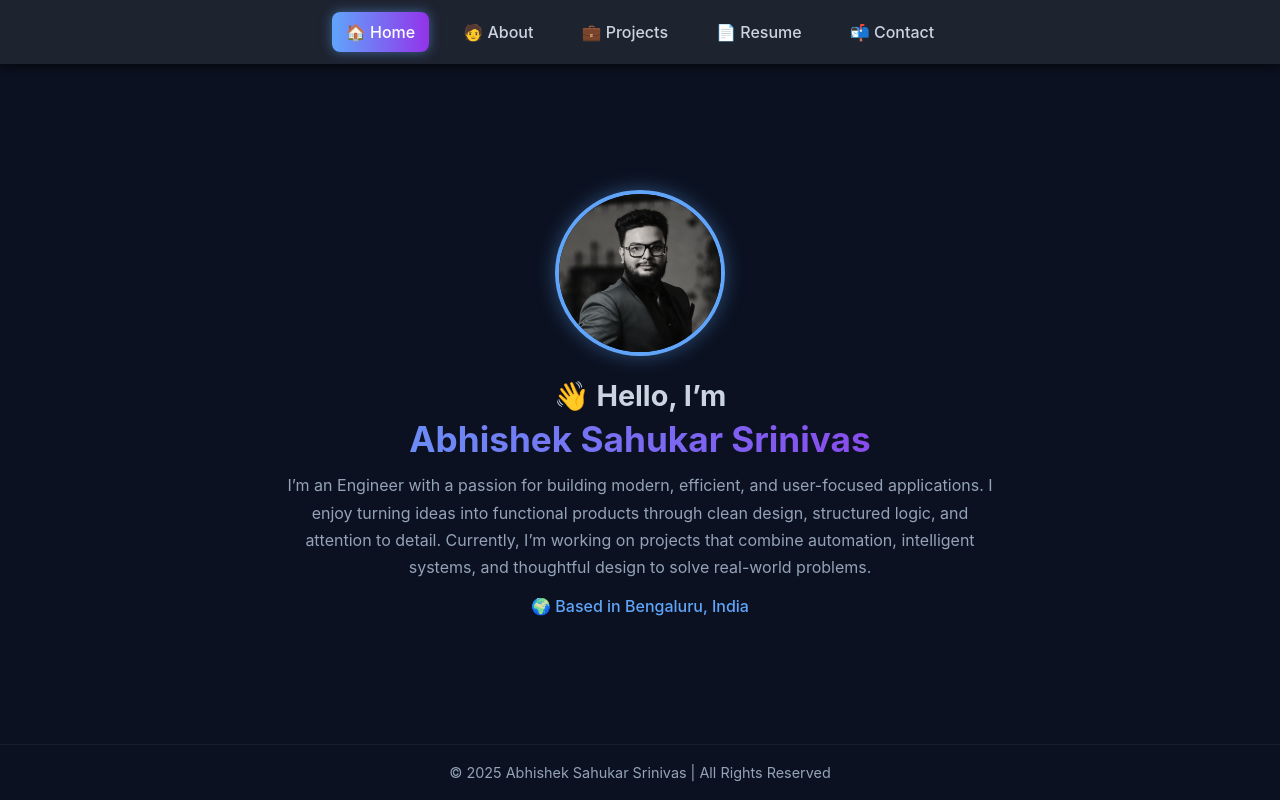
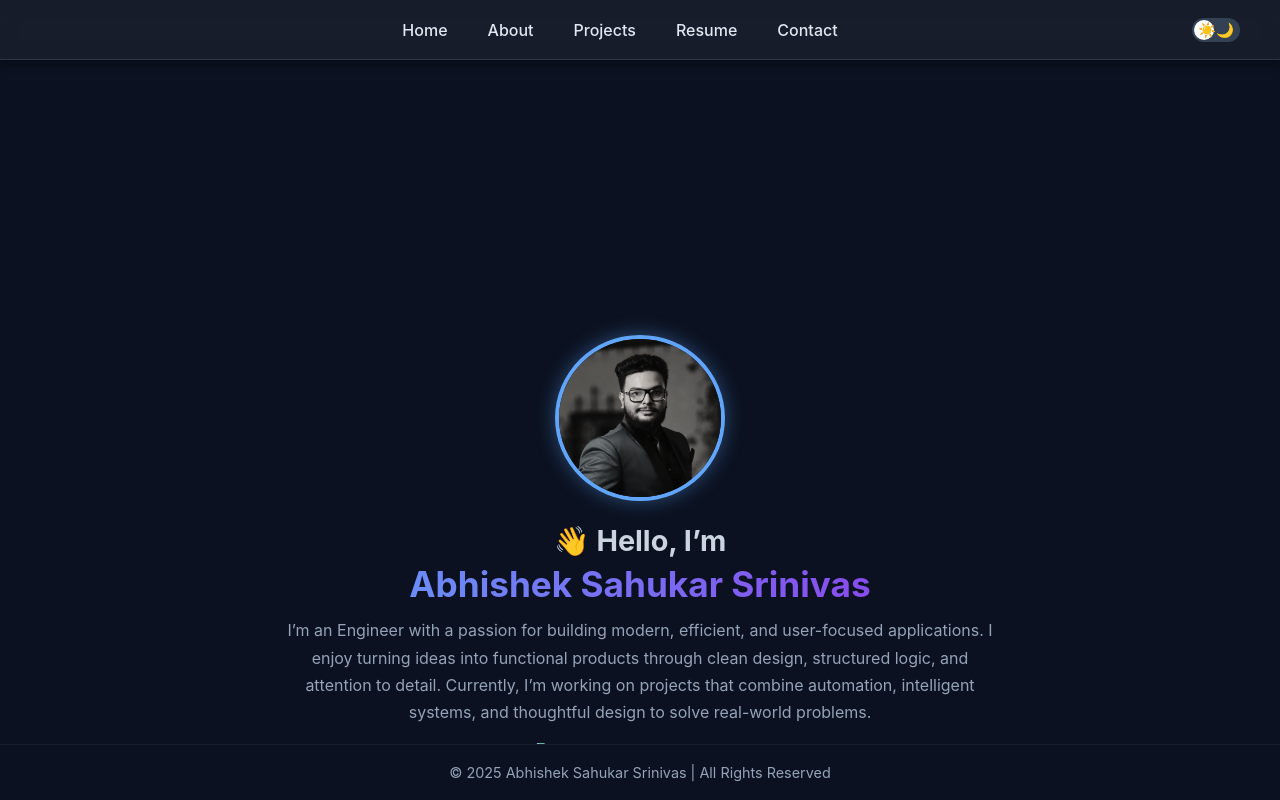
Before and after one commit to AbhishekSahukar/Portfolio_react, a React (Vite) app in the folder my_portfolio/: page / in a window 1280 px wide. Built offline with nearby package versions, Linux system fonts and the light colour scheme.

Commit message:
Dark/Light mode

```diff
--- a/my_portfolio/src/App.jsx
+++ b/my_portfolio/src/App.jsx
@@ -1,3 +1,4 @@
+import React, { useState, useEffect } from "react";
 import { BrowserRouter as Router, Routes, Route } from "react-router-dom";
 import Navbar from "./components/Navbar";
 import Footer from "./components/Footer";
@@ -7,13 +8,21 @@ import Projects from "./pages/Projects";
 import Resume from "./pages/Resume";
 import Contact from "./pages/Contact";
 import "./styling/App.css";
+import "./styling/lightmode.css";
 
 function App() {
+  const [theme, setTheme] = useState(localStorage.getItem("theme") || "dark");
+
+  useEffect(() => {
+    document.body.className = theme === "light" ? "light-mode" : "";
+    localStorage.setItem("theme", theme);
+  }, [theme]);
+
   return (
     <Router>
-      <Navbar />
-      <main className="main-content">
-        <div className="page-container">
+      <div className="app-container">
+        <Navbar theme={theme} setTheme={setTheme} />
+        <main className="page-content">
           <Routes>
             <Route path="/" element={<Home />} />
             <Route path="/about" element={<About />} />
@@ -21,9 +30,9 @@ function App() {
             <Route path="/resume" element={<Resume />} />
             <Route path="/contact" element={<Contact />} />
           </Routes>
-        </div>
-      </main>
-      <Footer />
+        </main>
+        <Footer />
+      </div>
     </Router>
   );
 }
--- a/my_portfolio/src/components/Footer.jsx
+++ b/my_portfolio/src/components/Footer.jsx
@@ -2,7 +2,7 @@ import "../styling/Footer.css";
 
 function Footer() {
   return (
-    <footer>
+    <footer className="footer">
       <p>© {new Date().getFullYear()} Abhishek Sahukar Srinivas | All Rights Reserved</p>
     </footer>
   );
--- a/my_portfolio/src/components/Navbar.jsx
+++ b/my_portfolio/src/components/Navbar.jsx
@@ -1,31 +1,35 @@
-import { Link, useLocation } from "react-router-dom";
-import "../styling/Navbar.css";
+import React from "react";
+import "../styling/Navbar.css"; // ✅ correct path
 
-
-function Navbar() {
-  const location = useLocation();
-
-  const tabs = [
-    { to: "/", label: "🏠 Home" },
-    { to: "/about", label: "🧑 About" },
-    { to: "/projects", label: "💼 Projects" },
-    { to: "/resume", label: "📄 Resume" },
-    { to: "/contact", label: "📬 Contact" },
-  ];
+function Navbar({ theme, setTheme }) {
+  const toggleTheme = () => setTheme(theme === "dark" ? "light" : "dark");
 
   return (
-    <nav>
-      <div className="navbar">
-        {tabs.map((tab) => (
-          <Link
-            key={tab.to}
-            to={tab.to}
-            className={location.pathname === tab.to ? "active" : ""}
-          >
-            {tab.label}
-          </Link>
-        ))}
-      </div>
+    <nav className="navbar">
+      <ul className="nav-links">
+        <li><a href="/">Home</a></li>
+        <li><a href="/about">About</a></li>
+        <li><a href="/projects">Projects</a></li>
+        <li><a href="/resume">Resume</a></li>
+        <li><a href="/contact">Contact</a></li>
+
+        {/* 🌗 Theme Toggle Slider (inline, same size) */}
+        <li className="toggle-item">
+          <div className="theme-toggle-wrapper">
+            <input
+              type="checkbox"
+              id="theme-toggle"
+              className="theme-toggle"
+              checked={theme === "light"}
+              onChange={toggleTheme}
+            />
+            <label htmlFor="theme-toggle" className="slider">
+              <span className="sun">☀️</span>
+              <span className="moon">🌙</span>
+            </label>
+          </div>
+        </li>
+      </ul>
     </nav>
   );
 }
--- a/my_portfolio/src/styling/Navbar.css
+++ b/my_portfolio/src/styling/Navbar.css
@@ -1,60 +1,108 @@
-/* Base Navbar (unchanged from your current look) */
 .navbar {
-  position: fixed;
-  top: 0;
-  left: 0;
-  right: 0;
+  width: 100%;
+  height: 60px;
   display: flex;
   justify-content: center;
   align-items: center;
-  background-color: #1e2330;
-  padding: 12px 20px;
-  z-index: 9999;
-  gap: 20px;
-  width: 100%;
-  box-shadow: 0 2px 10px rgba(0, 0, 0, 0.3);
-  overflow-x: auto; /* ✅ allows horizontal scrolling on small screens */
-  scrollbar-width: none; /* hide scrollbar in Firefox */
+  position: sticky;
+  top: 0;
+  z-index: 100;
+  background: rgba(255, 255, 255, 0.05);
+  border-bottom: 1px solid rgba(255, 255, 255, 0.1);
+  backdrop-filter: blur(10px);
 }
 
-.navbar::-webkit-scrollbar {
-  display: none; /* hide scrollbar in Chrome/Safari */
+.nav-links {
+  display: flex;
+  gap: 40px;
+  list-style: none;
+  margin: 0;
+  padding: 0;
 }
 
-/* Nav Links */
-.navbar a {
+.nav-links a {
+  text-decoration: none;
+  color: #e2e8f0;
+  font-weight: 500;
+  transition: opacity 0.3s ease;
+}
+
+.nav-links a:hover {
+  opacity: 0.85;
+}
+
+/* ===========================
+   THEME TOGGLE (slider)
+   =========================== */
+.theme-toggle-wrapper {
+  position: absolute;
+  right: 40px;
   display: flex;
   align-items: center;
-  gap: 6px;
-  text-decoration: none;
-  color: #cbd5e1;
-  font-size: 1rem;
-  padding: 8px 14px;
-  border-radius: 8px;
-  transition: all 0.3s ease;
-  white-space: nowrap; /* ✅ prevents text wrapping */
+  justify-content: center;
 }
 
-.navbar a.active {
-  background: linear-gradient(90deg, #60a5fa, #9333ea);
-  color: white;
-  box-shadow: 0 0 12px rgba(96, 165, 250, 0.5);
+.theme-toggle {
+  opacity: 0;
+  width: 0;
+  height: 0;
 }
 
-.navbar a:hover {
-  background: rgba(96, 165, 250, 0.15);
+.slider {
+  width: 48px;
+  height: 24px;
+  background: #334155;
+  border-radius: 34px;
+  display: flex;
+  align-items: center;
+  justify-content: space-between;
+  padding: 0 6px;
+  cursor: pointer;
+  position: relative;
+  font-size: 0.9rem;
+  transition: background 0.3s ease;
 }
 
-/* ✅ Responsive Tuning */
+/* Toggle icons */
+.sun, .moon {
+  position: relative;
+  z-index: 2;
+  transition: opacity 0.3s ease;
+}
+
+/* Slider animation ball */
+.slider::before {
+  content: "";
+  position: absolute;
+  top: 2px;
+  left: 2px;
+  width: 20px;
+  height: 20px;
+  background: white;
+  border-radius: 50%;
+  transition: transform 0.3s ease;
+}
+
+/* Checked (light mode) */
+.theme-toggle:checked + .slider {
+  background: #cbd5e1;
+}
+
+.theme-toggle:checked + .slider::before {
+  transform: translateX(24px);
+}
+
+/* Mobile */
 @media (max-width: 768px) {
   .navbar {
-    justify-content: flex-start; /* align to left for scroll */
+    flex-direction: column;
+    gap: 10px;
+    height: auto;
     padding: 10px;
-    gap: 12px;
   }
 
-  .navbar a {
-    font-size: 0.95rem;
-    padding: 6px 12px;
+  .theme-toggle-wrapper {
+    position: static;
+    margin-top: 4px;
   }
 }
--- /dev/null
+++ b/my_portfolio/src/styling/lightmode.css
@@ -0,0 +1,103 @@
+/* ===============================
+   GLOBAL LIGHT MODE
+   =============================== */
+body.light-mode {
+  background-color: #f4f5f7;          /* full-page light background */
+  color: #1e293b;                    /* readable dark text */
+}
+
+/* make every child inherit light background but DON'T change layout */
+body.light-mode .app-container,
+body.light-mode .page-content,
+body.light-mode section,
+body.light-mode div {
+  background-color: #f4f5f7 !important;
+  color: #1e293b !important;
+}
+
+/* ===============================
+   NAVBAR
+   =============================== */
+body.light-mode .navbar {
+  background: rgba(255, 255, 255, 0.9);
+  border-bottom: 1px solid rgba(0, 0, 0, 0.08);
+}
+
+body.light-mode .nav-links a {
+  color: #1e293b;
+}
+
+/* ===============================
+   TEXT ELEMENTS
+   =============================== */
+body.light-mode h1,
+body.light-mode h2,
+body.light-mode h3 {
+  background: linear-gradient(90deg, #2563eb, #9333ea);
+  -webkit-background-clip: text;
+  background-clip: text;
+  -webkit-text-fill-color: transparent;
+}
+
+body.light-mode p,
+body.light-mode li {
+  color: #334155;
+}
+
+/* ===============================
+   CARDS / PROJECT BOXES
+   =============================== */
+body.light-mode .project-card,
+body.light-mode .contact-card a,
+body.light-mode .resume-frame {
+  background: #ffffff;
+  border: 1px solid rgba(0, 0, 0, 0.08);
+  color: #1e293b;
+  box-shadow: 0 2px 8px rgba(0, 0, 0, 0.05);
+}
+
+/* ===============================
+   BUTTONS
+   =============================== */
+body.light-mode button {
+  color: #1e293b;
+  border: 1px solid rgba(0, 0, 0, 0.2);
+  background: #ffffff;
+}
+
+body.light-mode button:hover {
+  background: linear-gradient(90deg, #2563eb, #9333ea);
+  color: #fff;
+  border-color: transparent;
+}
+
+/* ===============================
+   FOOTER
+   =============================== */
+body.light-mode .footer {
+  background: rgba(255, 255, 255, 0.9);
+  color: #475569;
+  border-top: 1px solid rgba(0, 0, 0, 0.08);
+  backdrop-filter: blur(8px);
+}
+
+/* ===============================
+   TRANSITIONS
+   =============================== */
+body,
+.app-container,
+.page-content,
+.navbar,
+.footer,
+section {
+  transition: background-color 0.4s ease, color 0.4s ease, border-color 0.4s ease;
+}
+/* ===============================
+   FOOTER (strong override)
+   =============================== */
+body.light-mode footer.footer {
+  background: rgba(255, 255, 255, 0.9) !important;
+  color: #1e293b !important;
+  border-top: 1px solid rgba(0, 0, 0, 0.1) !important;
+  backdrop-filter: blur(8px) !important;
+}
```
